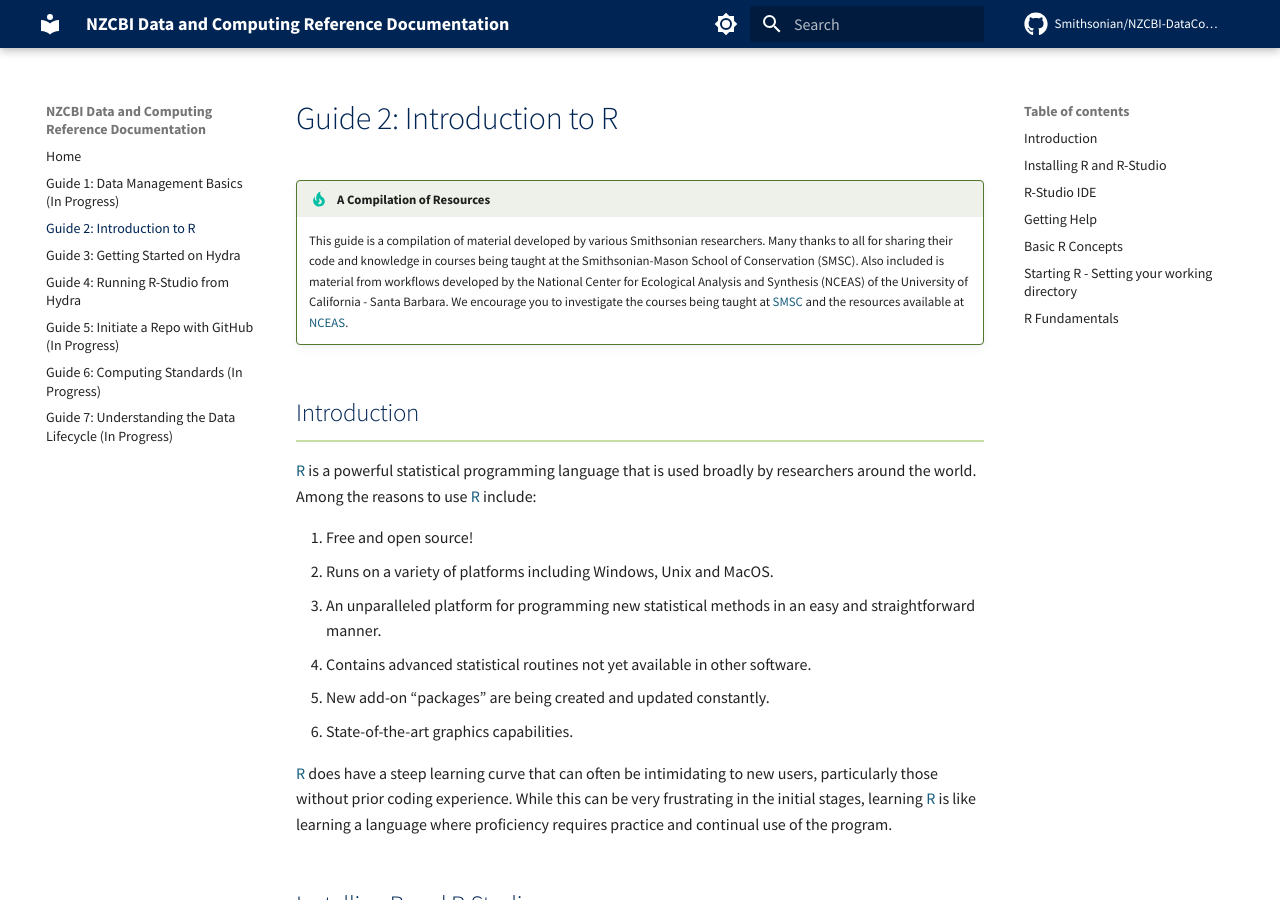
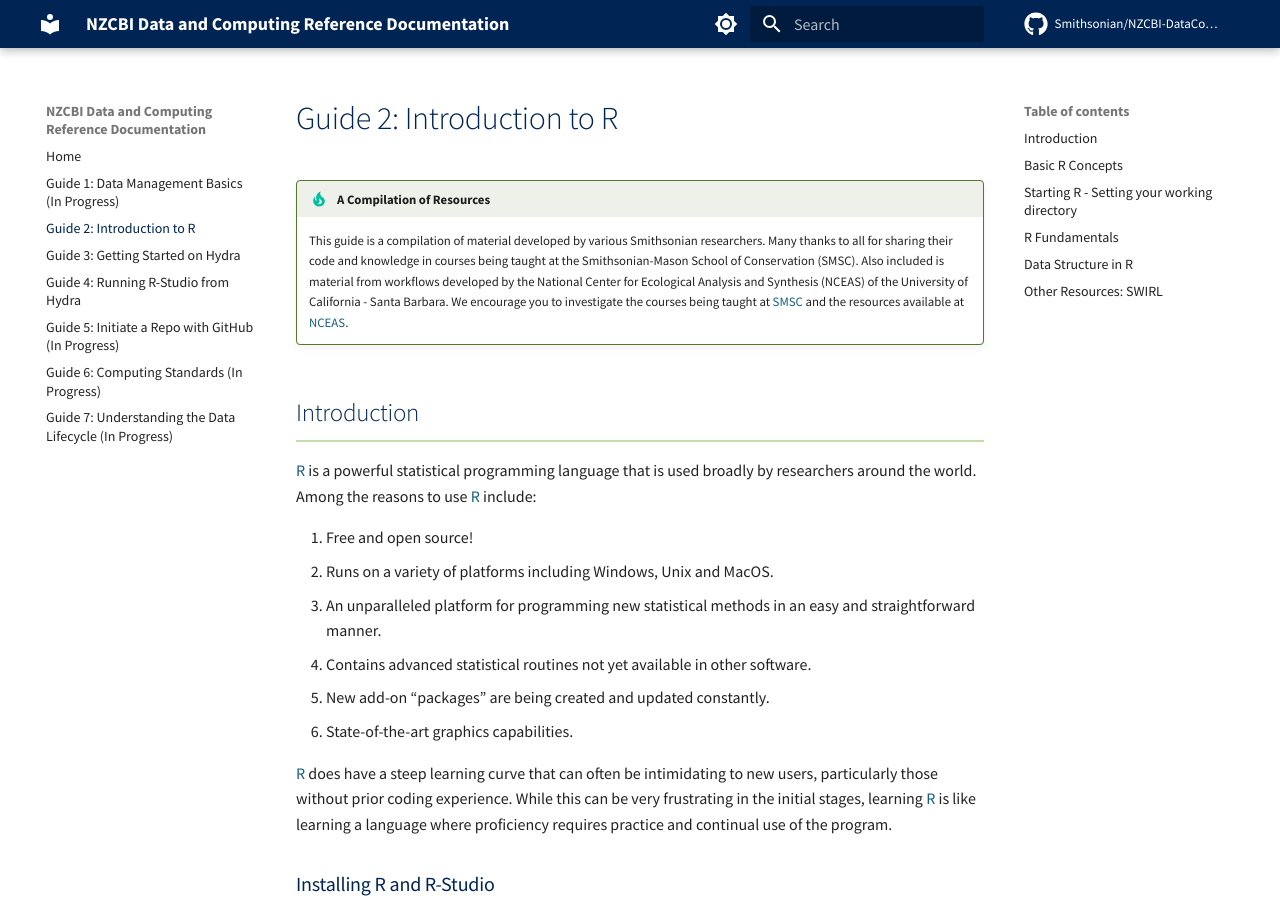
Before and after one commit to Smithsonian/NZCBI-DataComputingDocs, an MkDocs documentation site: the page built from docs/R-Intro.md, in a window 1280 px wide and 900 px high. Built offline with MkDocs 1.6.1 and Material for MkDocs 9.7.7, drawn with Linux system fonts in a browser that asks for light colours; comment, search, counter and statistics services are not loaded.

Commit message:
Update to flow

```diff
--- a/docs/R-Intro.md
+++ b/docs/R-Intro.md
@@ -15,14 +15,14 @@
 
 [R](https://cran.r-project.org/) does have a steep learning curve that can often be intimidating to new users, particularly those without prior coding experience. While this can be very frustrating in the initial stages, learning [R](https://cran.r-project.org/) is like learning a language where proficiency requires practice and continual use of the program.
 
-## Installing R and R-Studio
+### Installing R and R-Studio
 
 [R](https://cran.r-project.org/) is available for Linux, MacOS X, and Windows (95 or later) platforms. Software can be downloaded from one of the Comprehensive R Archive Network (CRAN) mirror sites. It’s best to choose the [R](https://cran.r-project.org/) mirror that is closest to your location. Once installed, [R](https://cran.r-project.org/) will open a console where you run code. You can also work on a script file (preferred), where you can write and (importantly) save your work.
 
 [R-Studio](https://posit.co/download/rstudio-desktop) is an enterprise-ready professional software tool that integrates with [R](https://cran.r-project.org/). This integrated development environment (IDE) has some nice features beyond the normal R interface.
 ![R](assets/R.png)
 
-## R-Studio IDE
+### R-Studio IDE
 
 [R-Studio](https://posit.co/download/rstudio-desktop) has four separate panels to organize your workflow and project. The entire interface is customizable, including fonts and colors of the text and background (see Customizing [R-Studio](https://posit.co/download/rstudio-desktop)). The four panels are:
 
@@ -31,7 +31,7 @@
 - Environment/History (upper right)
 - Files/Plots/Packages/Help (lower left)
 
-## Getting Help
+### Getting Help
 
 One of the most useful and important commands in [R](https://cran.r-project.org/) is `?`. All [R](https://cran.r-project.org/) functions should have an associated help file. At the command prompt (signified by `>` in your Console window), type `?` followed by any command and you will be prompted with a help tab for that command (e.g., `?mean` or `help(mean)`). Note, you can also search through the help tab directly by searching functions on the search bar.
 
@@ -49,9 +49,9 @@
 
 ## R Fundamentals
 
-# Data Structure in R
+## Data Structure in R
 
-# Other Resources: SWIRL
+## Other Resources: SWIRL
 
 [R](https://cran.r-project.org/) packages are the building blocks of computational reproducibility in [R](https://cran.r-project.org/). Each package contains a set of related functions that enable you to more easily do a task or set of tasks in [R](https://cran.r-project.org/). There are thousands of community-maintained packages out there for just about every imaginable use of [R](https://cran.r-project.org/).
 
```
